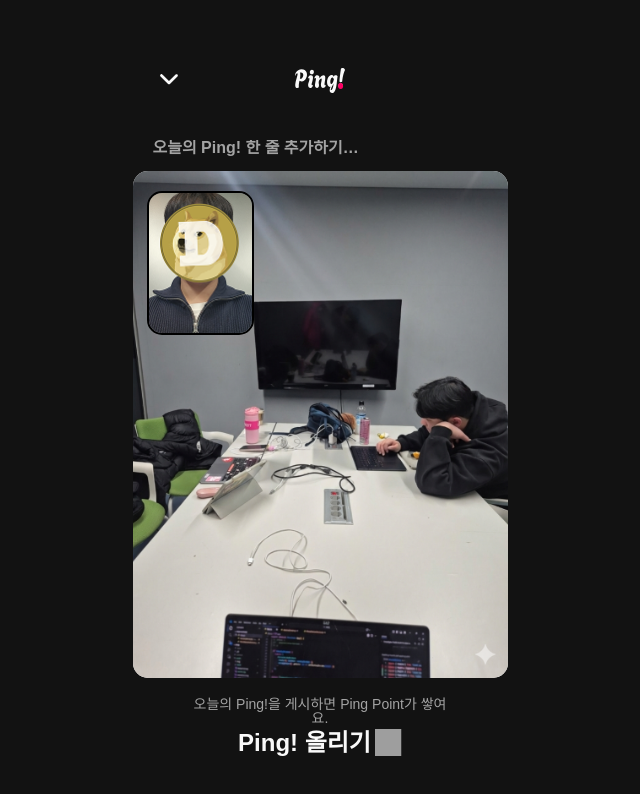
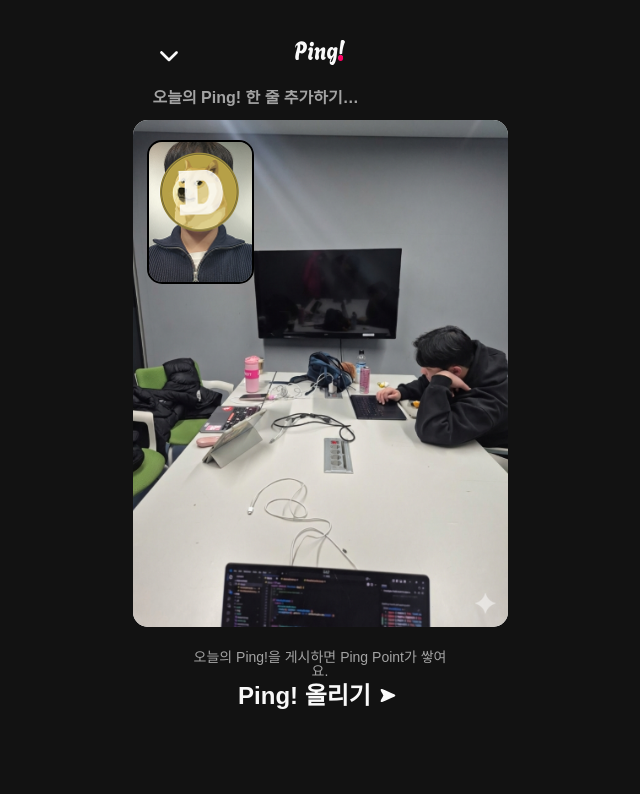
Before and after one commit to jaehyonii/PING2, a Next.js app: page /camera/preview in a window 1280 px wide. Shown: the top 794 px of the page, without its empty margins (320-960 px from the left). Built offline with nearby package versions, Linux system fonts and the light colour scheme; grey boxes are pictures that could not be loaded.

Commit message:
preview 레이아웃 수정: send 버튼 보이게 수정

```diff
--- a/src/app/globals.css
+++ b/src/app/globals.css
@@ -494,7 +494,7 @@
 }
 
 .capture-page {
-  min-height: 100svh;
+  min-height: 100lvh;
   background: var(--bg);
   color: var(--text);
   max-width: 375px;
@@ -502,11 +502,18 @@
   position: relative;
   padding: 0 0 24px;
   overflow: hidden;
+  --capture-logo-top: 40px;
+  --capture-logo-height: 25px;
+  --capture-caption-top: 90px;
+  --capture-preview-top: 120px;
+  --capture-preview-width: min(375px, 100%);
+  --capture-preview-height: calc(var(--capture-preview-width) * 507 / 375);
+  --capture-preview-gap-bottom: 23px;
 }
 
 .capture-back {
   position: absolute;
-  top: 63px;
+  top: var(--capture-logo-top);
   left: 20px;
   width: 32px;
   height: 32px;
@@ -524,10 +531,10 @@
 
 .capture-logo-wrap {
   position: absolute;
-  top: 68px;
+  top: var(--capture-logo-top);
   left: 0;
   right: 0;
-  height: 25px;
+  height: var(--capture-logo-height);
   display: flex;
   justify-content: center;
   align-items: center;
@@ -542,7 +549,7 @@
 
 .capture-caption {
   position: absolute;
-  top: 140px;
+  top: var(--capture-caption-top);
   left: 20px;
   right: 20px;
   z-index: 1;
@@ -569,12 +576,12 @@
 
 .capture-photo-card {
   position: absolute;
-  top: 171px;
+  top: var(--capture-preview-top);
   left: 0;
   right: 0;
   margin: 0 auto;
-  width: min(375px, 100%);
-  height: 507px;
+  width: var(--capture-preview-width);
+  height: var(--capture-preview-height);
   background: var(--text);
   border-radius: 15px;
   overflow: hidden;
@@ -614,7 +621,7 @@
 
 .capture-action {
   position: absolute;
-  top: 697px;
+  top: calc(var(--capture-preview-top) + var(--capture-preview-height) + var(--capture-preview-gap-bottom));
   left: 50%;
   transform: translateX(-50%);
   width: 263px;
```
Also changed, not shown: public/figma/icon-sand.svg (renamed from 9810377be1f2b844de3dfdda9d122c641cfa9ab3.svg).
